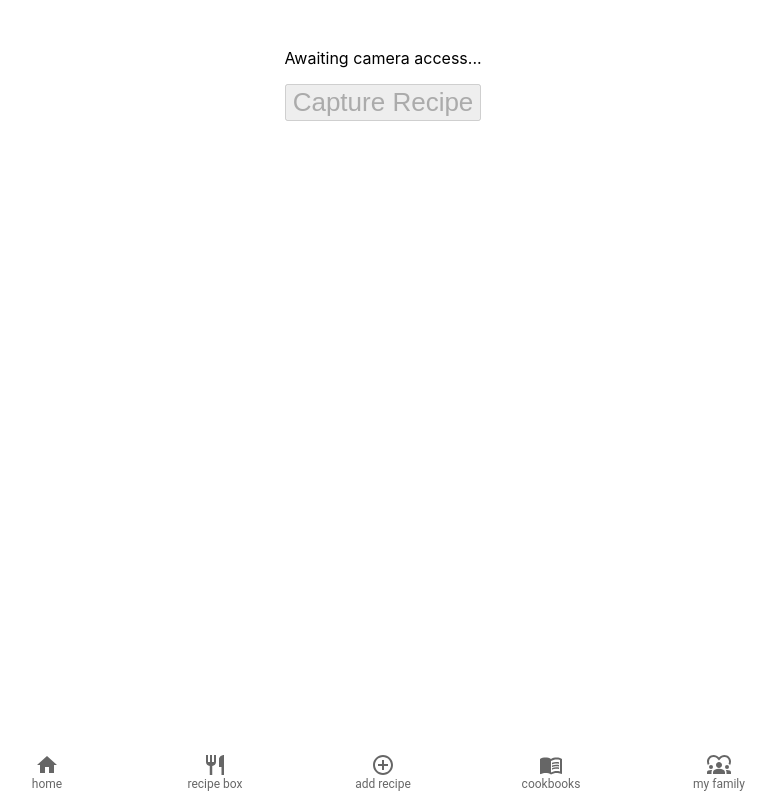
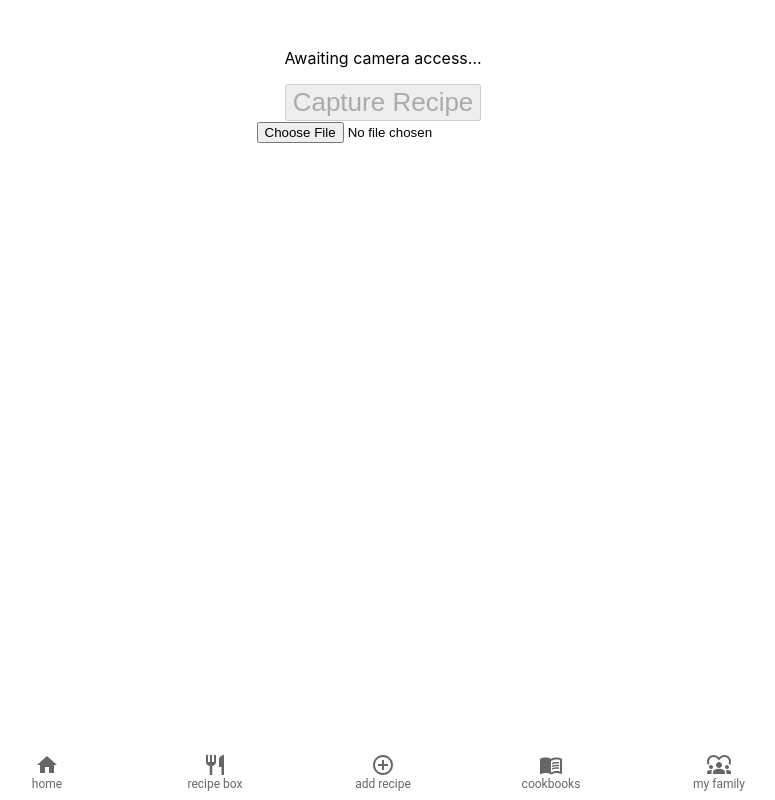
Before and after one commit to 394-w25/Cookbook, a React (Vite) app: page /home in a window 1280 px wide. Shown: the whole page, without its empty margins (257-1032 px from the left). Built offline with nearby package versions, Linux system fonts and the light colour scheme; no server answers.

Commit message:
Upload function

```diff
--- a/src/components/CameraComponent/cameraComponent.jsx
+++ b/src/components/CameraComponent/cameraComponent.jsx
@@ -2,9 +2,10 @@ import { useState, useRef, useEffect } from 'react';
 import { Camera } from 'react-camera-pro';
 import { Button } from '../ui/Button';
 import { Card } from '../ui/Card';
-import { CardContent } from '../ui/CardContent'
+import { CardContent } from '../ui/CardContent';
 import { Alert } from '../ui/Alert';
 import './cameraComponent.css';
+import PhotoUpload from '../PhotoUpload/UploadPhoto';  // Import the new PhotoUpload component
 
 export default function RecipeCamera() {
   const [image, setImage] = useState(null);
@@ -38,10 +39,18 @@ export default function RecipeCamera() {
     }
   };
 
+  const handleImageUpload = (uploadedImage) => {
+    setImage(uploadedImage);
+    setError('');
+  };
+
+  const handleUploadError = (errorMessage) => {
+    setError(errorMessage);
+  };
+
   return (
     <div className="flex flex-col items-center space-y-4 p-4">
       {error && <Alert variant="destructive">{error}</Alert>}
-      {/* <Card className="w-full max-w-md"> */}
       <Card className="camera-card">
         <CardContent className="flex flex-col items-center">
           {hasPermission ? (
@@ -55,9 +64,13 @@ export default function RecipeCamera() {
           )}
           <div className="mt-4 space-x-2">
             {!image ? (
-              <Button onClick={handleCapture} disabled={!hasPermission}>
-                Capture Recipe
-              </Button>
+              <>
+                <Button onClick={handleCapture} disabled={!hasPermission}>
+                  Capture Recipe
+                </Button>
+                {/* PhotoUpload Component to upload a photo from local machine */}
+                <PhotoUpload onUpload={handleImageUpload} onError={handleUploadError} />
+              </>
             ) : (
               <Button onClick={() => setImage(null)} variant="destructive">
                 Retake
--- /dev/null
+++ b/src/components/PhotoUpload/UploadPhoto.jsx
@@ -0,0 +1,32 @@
+import React, { useState } from 'react';
+
+const PhotoUpload = ({ onUpload, onError }) => {
+  const handleFileUpload = (event) => {
+    const file = event.target.files?.[0];
+    if (file) {
+      const reader = new FileReader();
+      reader.onloadend = () => {
+        onUpload(reader.result); // Call onUpload with the base64 string
+      };
+      reader.onerror = () => {
+        onError('Error uploading the file. Please try again.');
+      };
+      reader.readAsDataURL(file); // Read the file as base64 data URL
+    } else {
+      onError('No file selected.');
+    }
+  };
+
+  return (
+    <div className="flex flex-col items-center">
+      <input
+        type="file"
+        accept="image/*"
+        onChange={handleFileUpload}
+        className="mt-2"
+      />
+    </div>
+  );
+};
+
+export default PhotoUpload;
```
